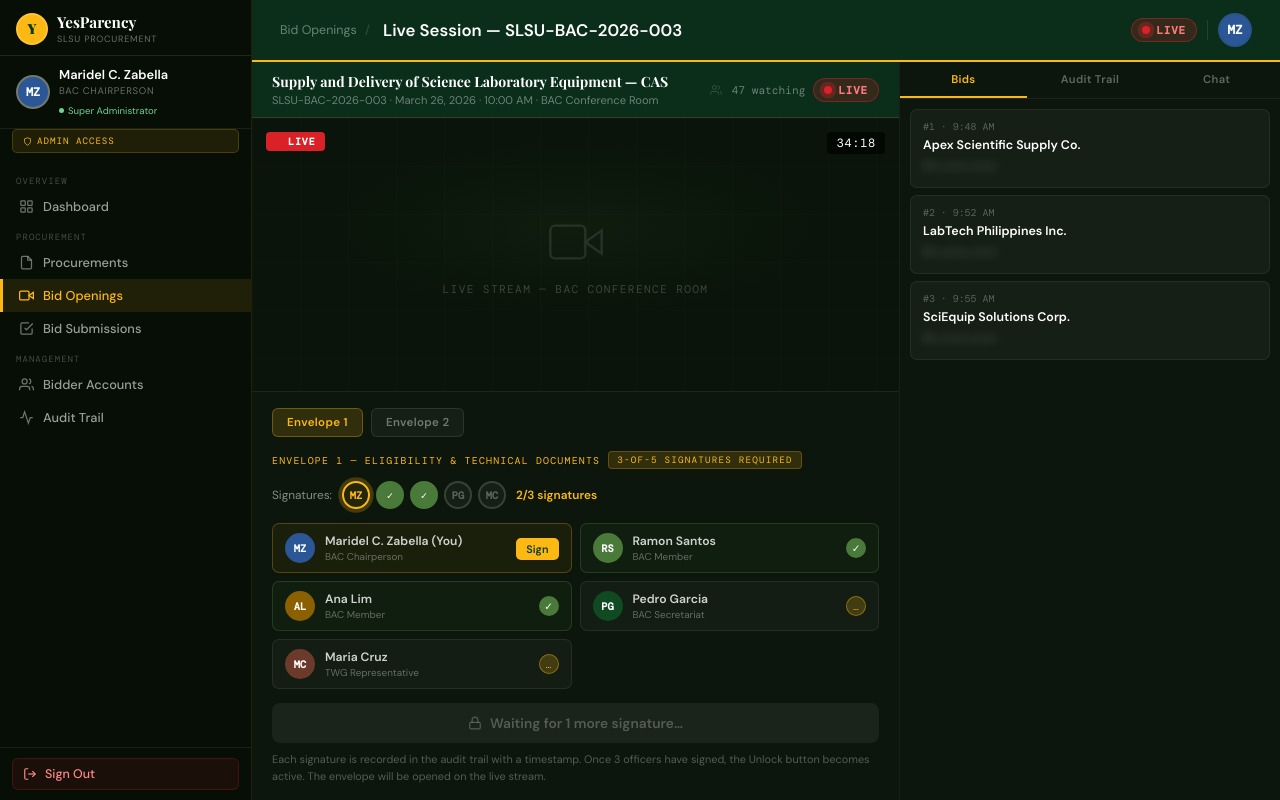
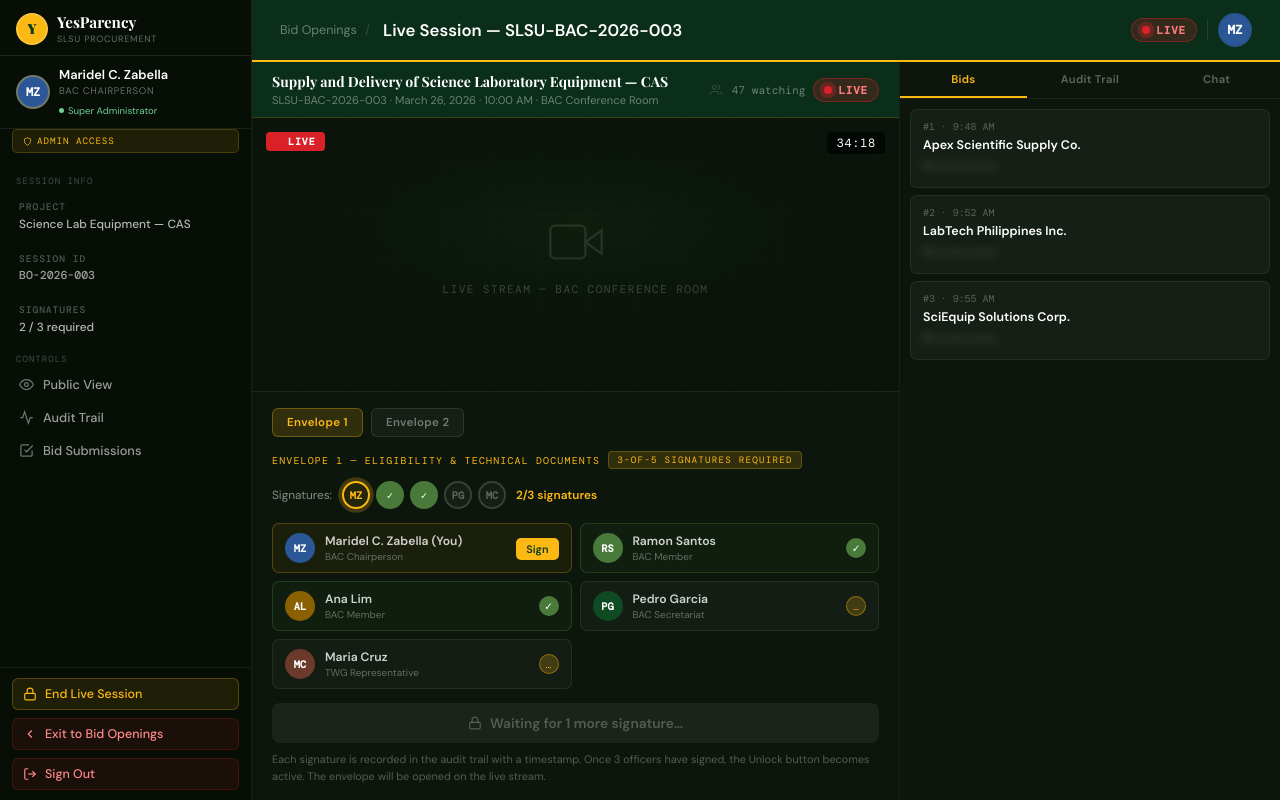
Before and after one commit to Jhervyc/YesParency, a PHP site: page /admin-live-session.html in a window 1280 px wide. Run offline with PHP 8.4, Linux system fonts and the light colour scheme.

Commit message:
Mobile First Fix

```diff
--- a/admin-live-session.html
+++ b/admin-live-session.html
@@ -289,36 +289,51 @@
     Admin Access
   </div>
   <nav class="sidebar-nav">
-    <div class="nav-section-label">Overview</div>
-    <a href="admin-dashboard.html" class="nav-item">
-      <svg width="15" height="15" viewBox="0 0 24 24" fill="none" stroke="currentColor" stroke-width="2"><rect x="3" y="3" width="7" height="7" rx="1"/><rect x="14" y="3" width="7" height="7" rx="1"/><rect x="3" y="14" width="7" height="7" rx="1"/><rect x="14" y="14" width="7" height="7" rx="1"/></svg>
-      Dashboard
+    <div class="nav-section-label">Session Info</div>
+
+    <div class="nav-item" style="cursor:default;flex-direction:column;align-items:flex-start;gap:3px;padding:10px 16px;">
+      <span style="font-family:'DM Mono',monospace;font-size:.6rem;letter-spacing:.1em;text-transform:uppercase;color:rgba(255,255,255,.3);">Project</span>
+      <span style="font-size:.74rem;color:rgba(255,255,255,.7);line-height:1.35;">Science Lab Equipment — CAS</span>
+    </div>
+
+    <div class="nav-item" style="cursor:default;flex-direction:column;align-items:flex-start;gap:3px;padding:10px 16px;">
+      <span style="font-family:'DM Mono',monospace;font-size:.6rem;letter-spacing:.1em;text-transform:uppercase;color:rgba(255,255,255,.3);">Session ID</span>
+      <span style="font-family:'DM Mono',monospace;font-size:.72rem;color:rgba(255,255,255,.6);">BO-2026-003</span>
+    </div>
+
+    <div class="nav-item" style="cursor:default;flex-direction:column;align-items:flex-start;gap:3px;padding:10px 16px;">
+      <span style="font-family:'DM Mono',monospace;font-size:.6rem;letter-spacing:.1em;text-transform:uppercase;color:rgba(255,255,255,.3);">Signatures</span>
+      <span style="font-size:.74rem;color:rgba(255,255,255,.7);" id="sidebarSigCount">2 / 3 required</span>
+    </div>
+
+    <div class="nav-section-label">Controls</div>
+
+    <a href="bid-live.html" class="nav-item" target="_blank">
+      <svg width="15" height="15" viewBox="0 0 24 24" fill="none" stroke="currentColor" stroke-width="2"><path d="M1 12s4-8 11-8 11 8 11 8-4 8-11 8-11-8-11-8z"/><circle cx="12" cy="12" r="3"/></svg>
+      Public View
     </a>
-    <div class="nav-section-label">Procurement</div>
-    <a href="admin-procurements.html" class="nav-item">
-      <svg width="15" height="15" viewBox="0 0 24 24" fill="none" stroke="currentColor" stroke-width="2"><path d="M14 2H6a2 2 0 0 0-2 2v16a2 2 0 0 0 2 2h12a2 2 0 0 0 2-2V8z"/><polyline points="14 2 14 8 20 8"/></svg>
-      Procurements
+
+    <a href="admin-audit-trail.html" class="nav-item">
+      <svg width="15" height="15" viewBox="0 0 24 24" fill="none" stroke="currentColor" stroke-width="2"><polyline points="22 12 18 12 15 21 9 3 6 12 2 12"/></svg>
+      Audit Trail
     </a>
-    <a href="admin-bid-openings.html" class="nav-item active">
-      <svg width="15" height="15" viewBox="0 0 24 24" fill="none" stroke="currentColor" stroke-width="2"><polygon points="23 7 16 12 23 17 23 7"/><rect x="1" y="5" width="15" height="14" rx="2"/></svg>
-      Bid Openings
-    </a>
+
     <a href="admin-bid-submissions.html" class="nav-item">
       <svg width="15" height="15" viewBox="0 0 24 24" fill="none" stroke="currentColor" stroke-width="2"><path d="M9 11l3 3L22 4"/><path d="M21 12v7a2 2 0 0 1-2 2H5a2 2 0 0 1-2-2V5a2 2 0 0 1 2-2h11"/></svg>
       Bid Submissions
     </a>
-    <div class="nav-section-label">Management</div>
-    <a href="admin-bidder-accounts.html" class="nav-item">
-      <svg width="15" height="15" viewBox="0 0 24 24" fill="none" stroke="currentColor" stroke-width="2"><path d="M17 21v-2a4 4 0 0 0-4-4H5a4 4 0 0 0-4 4v2"/><circle cx="9" cy="7" r="4"/><path d="M23 21v-2a4 4 0 0 0-3-3.87"/><path d="M16 3.13a4 4 0 0 1 0 7.75"/></svg>
-      Bidder Accounts
+
+  </nav>
+  <div class="sidebar-footer" style="display:flex;flex-direction:column;gap:8px;">
+    <a href="admin-bid-openings.html" class="logout-btn" style="background:rgba(253,185,19,.1);border-color:rgba(253,185,19,.25);color:var(--gold);" onclick="return confirm('End the live session? The broadcast will stop and the session will be marked as completed.')">
+      <svg width="14" height="14" viewBox="0 0 24 24" fill="none" stroke="currentColor" stroke-width="2"><rect x="3" y="11" width="18" height="11" rx="2"/><path d="M7 11V7a5 5 0 0 1 10 0v4"/></svg>
+      End Live Session
     </a>
-    <a href="admin-audit-trail.html" class="nav-item">
-      <svg width="15" height="15" viewBox="0 0 24 24" fill="none" stroke="currentColor" stroke-width="2"><polyline points="22 12 18 12 15 21 9 3 6 12 2 12"/></svg>
-      Audit Trail
+    <a href="admin-bid-openings.html" class="logout-btn">
+      <svg width="14" height="14" viewBox="0 0 24 24" fill="none" stroke="currentColor" stroke-width="2"><polyline points="15 18 9 12 15 6"/></svg>
+      Exit to Bid Openings
     </a>
-  </nav>
-  <div class="sidebar-footer">
-    <a href="yesparency-landing.html" class="logout-btn">
+    <a href="yesparency-landing.html" class="logout-btn" style="background:rgba(218,33,40,.1);border-color:rgba(218,33,40,.22);color:#ff8a8a;" onclick="return confirm('Sign out? The live session will continue but you will be logged out.')">
       <svg width="14" height="14" viewBox="0 0 24 24" fill="none" stroke="currentColor" stroke-width="2"><path d="M9 21H5a2 2 0 0 1-2-2V5a2 2 0 0 1 2-2h4"/><polyline points="16 17 21 12 16 7"/><line x1="21" y1="12" x2="9" y2="12"/></svg>
       Sign Out
     </a>
@@ -565,6 +580,10 @@ function renderEnvelopePanel() {
     ? 'Envelope 1 — Eligibility &amp; Technical Documents'
     : 'Envelope 2 — Financial Bid';
 
+  // Update sidebar signature count
+  const sc = document.getElementById('sidebarSigCount');
+  if (sc) sc.textContent = `${sigCount} / ${THRESHOLD} required${isReady ? ' ✓' : ''}`;
+
   document.getElementById('envelopePanel').innerHTML = `
     <div class="unlock-panel-title">
       ${envLabel}
```
Also changed, not shown: assets/shared.css (+33 -5 lines), assets/shared.js (+50 -2 lines).
